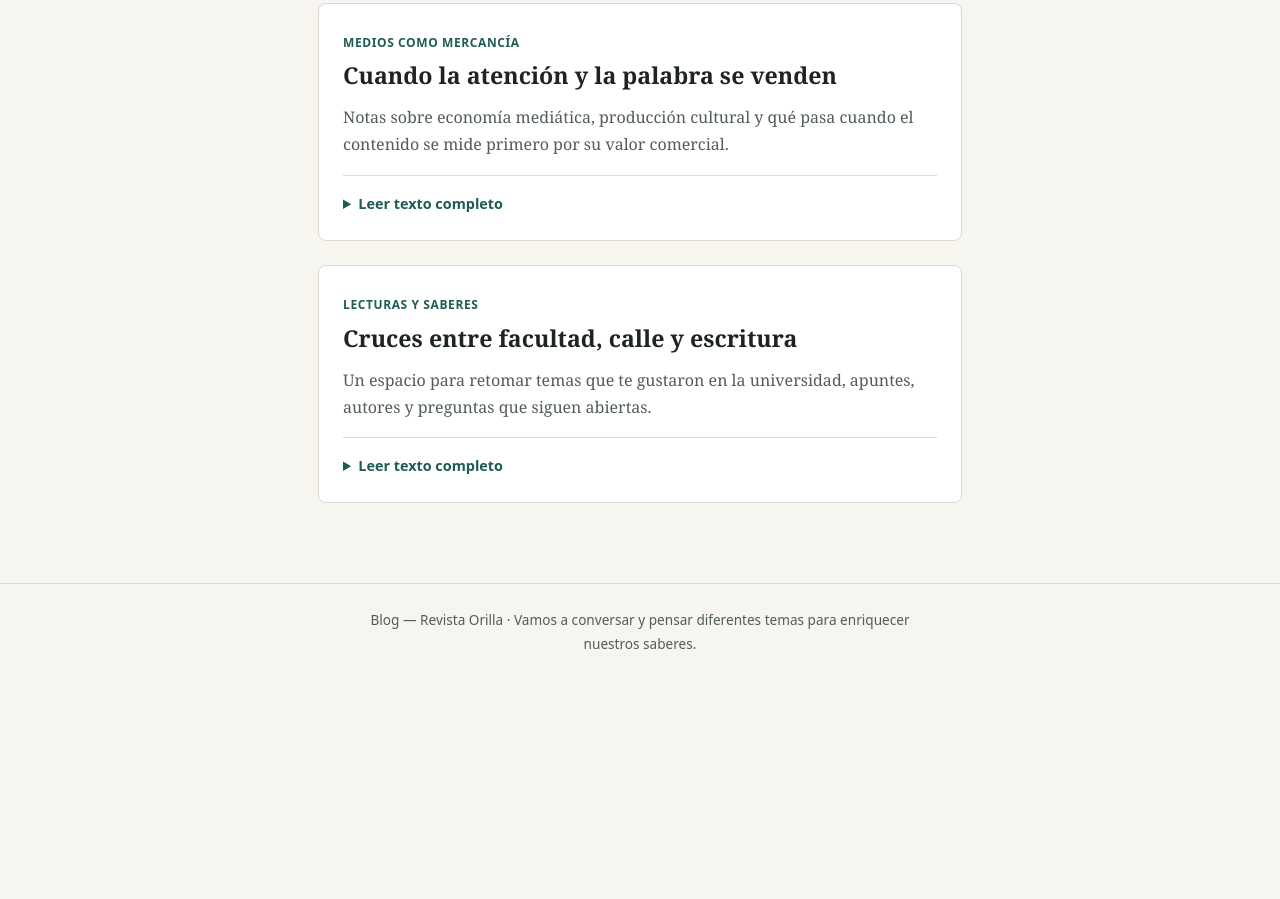
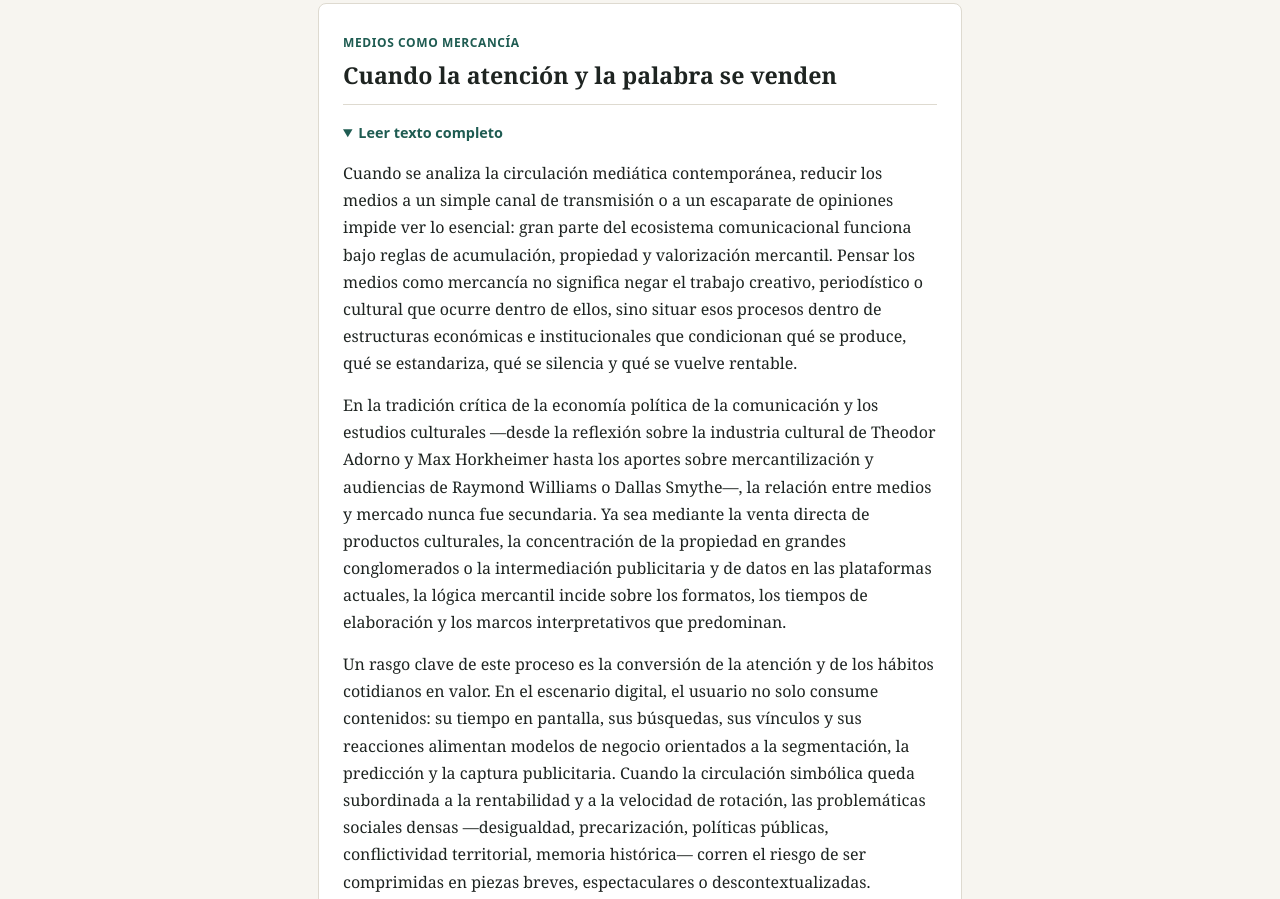
Before and after one commit to Revistaorilla/Blog-RevistaOrilla, a plain HTML site: page index.html in a window 1280 px wide. Shown: the part 1834-2733 px from the top of the page. Before the commit the page ends 2513 px from the top, so only its background shows below. Drawn offline with Linux system fonts and the light colour scheme.

Commit message:
Update index.html

```diff
--- a/index.html
+++ b/index.html
@@ -116,11 +116,6 @@
       line-height: 1.3;
     }
 
-    .resumen {
-      color: var(--texto-suave);
-      margin: 0 0 1rem;
-    }
-
     details {
       border-top: 1px solid var(--borde);
       padding-top: 1rem;
@@ -175,7 +170,7 @@
             <p>Cuando se abre un buscador, una red social o una plataforma de video, no se está frente a un espacio neutral ni a un orden transparente. Detrás de cada pantalla que se desliza opera una arquitectura técnica y económica que clasifica, filtra y jerarquiza lo que aparece primero, lo que queda relegado y lo que se vuelve difícil de encontrar. Pensar estos sistemas no consiste en tratarlos como cajas mágicas ni como simples herramientas de cálculo: implica analizar qué criterios definen la relevancia y cómo esa selección atraviesa la vida cotidiana, la opinión pública y los vínculos sociales.</p>
             <p>En su base, un algoritmo es un conjunto de reglas o pasos diseñados para procesar datos y resolver un problema. En las plataformas digitales actuales, esos modelos operan a gran escala cruzando huellas de uso: búsquedas anteriores, tiempo de permanencia en una publicación, pausas, clics, compartidos, reacciones o descartes. A partir de esos registros, calculan qué tiene mayor probabilidad de sostener la interacción. El problema central es que la métrica que guía el diseño no suele ser la veracidad, la profundidad ni el interés público, sino el engagement y la retención dentro de un modelo de negocio basado en la atención y los datos.</p>
             <p>Ese mecanismo acelera y organiza fenómenos conocidos en la teoría de la comunicación y la psicología social, como el sesgo de confirmación y las cámaras de eco. Cuando el sistema devuelve con mayor frecuencia contenidos afines a lo que ya generó respuesta, se refuerza la sensación de que el propio punto de vista es mayoritario o evidente, al tiempo que se reduce el cruce con perspectivas distintas o matices que incomodan. La polarización no nace únicamente de las personas que discuten; también se ve empujada por arquitecturas que premian la reacción rápida, la certeza cerrada o la indignación frente a lo que exige contexto y pausa.</p>
-            <p>A la vez, la lógica de visibilidad introduce una asimetría marcada entre lo que circula con fuerza y lo que resulta socialmente relevante. Que un tema sature un muro o una tendencia no significa que exprese un consenso real ni que aborde un problema con rigor. Al contrario, los formatos breves y de alto impacto emocional suelen imponerse sobre análisis más complejos, tendiendo a simplificar procesos históricos, económicos o colectivos y a desplazar la discusión hacia respuestas inmediatas o culpas individualizadas. Investigadores como Frank Pasquale, Safiya Umoja Noble, Tarleton Gillespie o Eli Pariser han señalado desde distintos ángulos que la opacidad de estos sistemas y el peso de sus criterios comerciales convierten a las plataformas en actores centrales en la distribución del sentido y del poder simbólico.</p>
+            <p>A la vez, la lógica de visibilidad introduce una asimetría marcada entre lo que circula con fuerza y lo que resulta socialmente relevante. Que un tema sature un muro o una tendencia no significa que exprese un consenso real ni que aborde un problema con rigor. Al contrario, los formatos breves y de alto impacto emocional suelen imponerse sobre análisis más complejos, tendiendo a simplificar procesos históricos, económicos o colectivos y a desplazar la discusión hacia respuestas inmediatas o culpas individualizadas. Diversos pensadores e investigadores han señalado desde distintos ángulos que la opacidad de estos sistemas y el peso de sus criterios comerciales convierten a las plataformas en actores centrales en la distribución del sentido y del poder simbólico.</p>
             <p>Sin embargo, tampoco resulta riguroso caer en el determinismo tecnológico ni asumir que la dinámica digital anula por completo la agencia social. Los sistemas algorítmicos leen señales registrables, pero dejan afuera todo aquello que ocurre en la experiencia concreta: el trabajo territorial, la conversación cara a cara, la memoria compartida, el recorrido de una lectura lenta o las tensiones sociales que no se miden en clics. Reconocer que el orden de la pantalla está filtrado y responde a intereses concretos permite tomar distancia, contrastar fuentes, buscar espacios de lectura menos condicionados por la inmediatez y sostener una mirada crítica sobre lo que se presenta como dado.</p>
           </div>
         </details>
@@ -184,11 +179,13 @@
       <article class="entrada" id="nota-mercancia" data-seccion="mercancia">
         <span class="seccion-tag">Medios como mercancía</span>
         <h2>Cuando la atención y la palabra se venden</h2>
-        <p class="resumen">Notas sobre economía mediática, producción cultural y qué pasa cuando el contenido se mide primero por su valor comercial.</p>
-        <details>
+        <details open>
           <summary>Leer texto completo</summary>
           <div class="cuerpo-nota">
-            <p>Escribí acá tu reflexión sobre medios, mercantilización de la cultura o lecturas de comunicación.</p>
+            <p>Cuando se analiza la circulación mediática contemporánea, reducir los medios a un simple canal de transmisión o a un escaparate de opiniones impide ver lo esencial: gran parte del ecosistema comunicacional funciona bajo reglas de acumulación, propiedad y valorización mercantil. Pensar los medios como mercancía no significa negar el trabajo creativo, periodístico o cultural que ocurre dentro de ellos, sino situar esos procesos dentro de estructuras económicas e institucionales que condicionan qué se produce, qué se estandariza, qué se silencia y qué se vuelve rentable.</p>
+            <p>En la tradición crítica de la economía política de la comunicación y los estudios culturales —desde la reflexión sobre la industria cultural de Theodor Adorno y Max Horkheimer hasta los aportes sobre mercantilización y audiencias de Raymond Williams o Dallas Smythe—, la relación entre medios y mercado nunca fue secundaria. Ya sea mediante la venta directa de productos culturales, la concentración de la propiedad en grandes conglomerados o la intermediación publicitaria y de datos en las plataformas actuales, la lógica mercantil incide sobre los formatos, los tiempos de elaboración y los marcos interpretativos que predominan.</p>
+            <p>Un rasgo clave de este proceso es la conversión de la atención y de los hábitos cotidianos en valor. En el escenario digital, el usuario no solo consume contenidos: su tiempo en pantalla, sus búsquedas, sus vínculos y sus reacciones alimentan modelos de negocio orientados a la segmentación, la predicción y la captura publicitaria. Cuando la circulación simbólica queda subordinada a la rentabilidad y a la velocidad de rotación, las problemáticas sociales densas —desigualdad, precarización, políticas públicas, conflictividad territorial, memoria histórica— corren el riesgo de ser comprimidas en piezas breves, espectaculares o descontextualizadas.</p>
+            <p>Desde una mirada universitaria y comprometida con lo social, esa tensión no se agota en la crítica abstracta: se palpa en cómo se construyen sentidos comunes sobre quiénes merecen derechos, qué se naturaliza como problema individual y qué agendas quedan fuera del foco. Al mismo tiempo, la mercantilización no clausura por completo las disputas ni las prácticas críticas: existen medios comunitarios, espacios universitarios, producciones independientes y lecturas situadas que buscan disputar el sentido por fuera de la urgencia comercial.</p>
           </div>
         </details>
       </article>
@@ -196,7 +193,6 @@
       <article class="entrada" id="nota-saberes" data-seccion="saberes">
         <span class="seccion-tag">Lecturas y saberes</span>
         <h2>Cruces entre facultad, calle y escritura</h2>
-        <p class="resumen">Un espacio para retomar temas que te gustaron en la universidad, apuntes, autores y preguntas que siguen abiertas.</p>
         <details>
           <summary>Leer texto completo</summary>
           <div class="cuerpo-nota">
@@ -239,6 +235,11 @@
           if (destino) {
             destino.scrollIntoView({ behavior: "smooth", block: "start" });
           }
+        } else if (filtro === "mercancia") {
+          const destino = document.getElementById("nota-mercancia");
+          if (destino) {
+            destino.scrollIntoView({ behavior: "smooth", block: "start" });
+          }
         }
       });
     });
```
